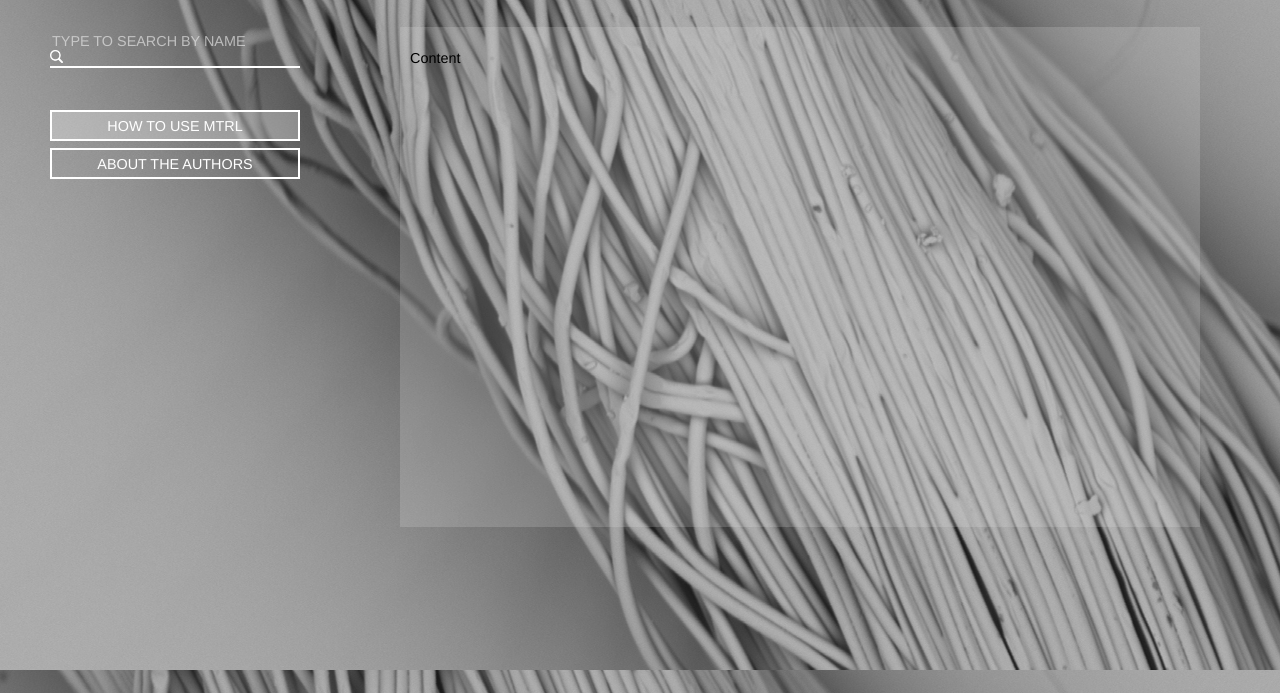
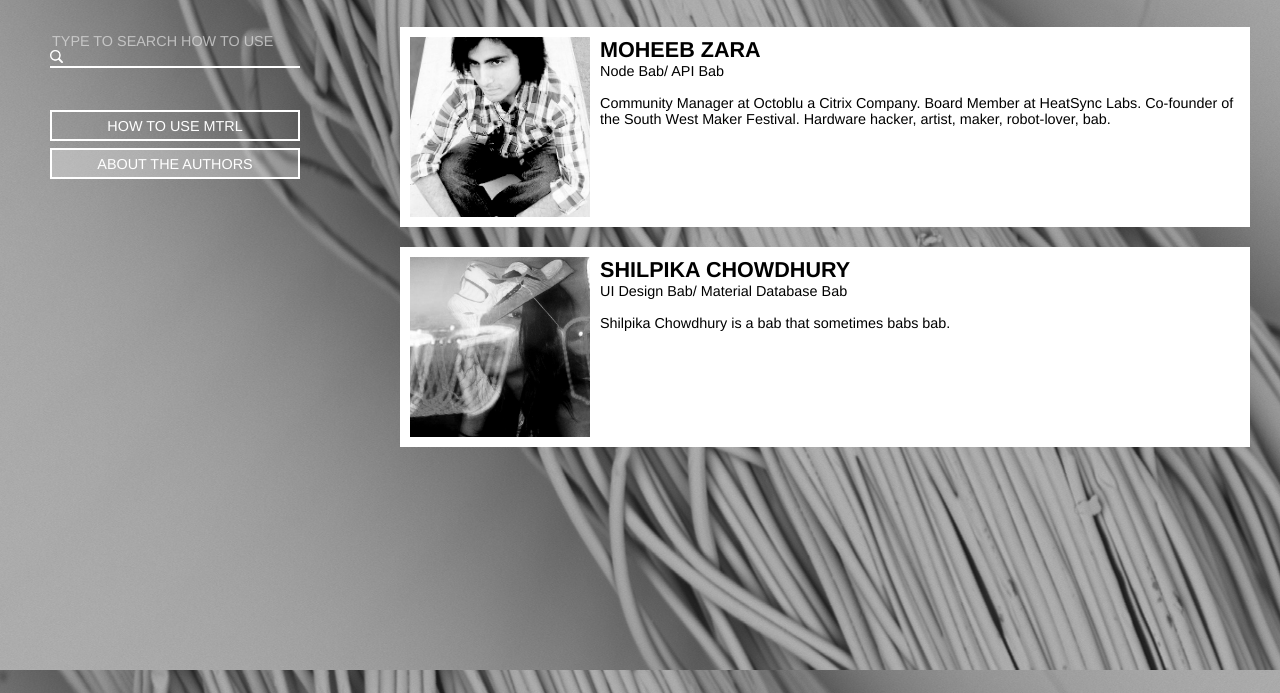
Before and after one commit to virgilvox/matrl, a plain HTML site: page about.html in a window 1280 px wide. Shown: the part 227-920 px from the top of the page. Drawn offline with Linux system fonts and the light colour scheme.

Commit message:
updated about page and assicated h1, h2, h3 correct

```diff
--- a/about.html
+++ b/about.html
@@ -27,34 +27,47 @@
 	<a href="index.html"><img class="logo" src="images/logo.png"></a>
 	<div id="search-criteria">
 		<div id="condition">
-			<h1 id="condition-name"><input class="search" type="text" name="" placeholder="Type to Search by Name"/> <img src="images/search.png" height="13"></h1>
+			<h3 id="condition-name"><input class="search" type="text" name="" placeholder="Type to Search How To Use"/> <img src="images/search.png" height="13"></h3>
 		</div>
 <!-- 		<div id="condition">
-			<h1 id="condition-name">How to use MTRL</h1>
+			<h3 id="condition-name">How to use MTRL</h3>
 		</div>
 		<div id="condition">
-			<h1 id="condition-name">About the Authors</h1>
+			<h3 id="condition-name">About the Authors</h3>
 		</div>
  -->
  		<div id="about">
-			<button class="current">How to use MTRL</button>
-			<button>About the Authors</button>
+			<button>How to use MTRL</button>
+			<button class="current">About the Authors</button>
 		</div>
  	</div>
 </div>
 
 <div class="main">
 	<div id="output-bar">
-		<a title="Select an Output Format" class="tooltip">
 			<span title="">
-				<button id="output-button">How to Use MTRL</button>
+				<button id="output-button">About the Authors</button>
 			</span>
-		</a>
 	</div>
 
 	<div id="output">
-		<div id="text-content">
-			<p>Content</p>
+		<div id="author-info">
+			<img id="author-image" src="images/moheeb.png">
+			<div id="author-description">
+				<h2> Moheeb Zara </h2>
+				<p> Node Bab/ API Bab </p>
+				<br>
+				<p> Community Manager at Octoblu a Citrix Company. Board Member at HeatSync Labs. Co-founder of the South West Maker Festival. Hardware hacker, artist, maker, robot-lover, bab.  </p>
+			</div>
+		<div>
+		<div id="author-info">
+			<img id="author-image" src="images/shilpika.png">
+			<div id="author-description">
+				<h2> Shilpika Chowdhury </h2>
+				<p> UI Design Bab/ Material Database Bab </p>
+				<br>
+				<p> Shilpika Chowdhury is a bab that sometimes babs bab. </p>
+			</div>
 		<div>
 	</div>
 </div>
--- a/css/style.css
+++ b/css/style.css
@@ -4,12 +4,80 @@ body { color:#000; font-size:0.9em; font-family: helvetica,sans-serif; font-weig
 img {border:none; }
 
 /*** GENERAL ***/
-h1 { font-family: helvetica,arial, sans-serif; margin:0px; padding:0px; font-weight:normal; font-style:normal; font-smooth:always; font-size:2.5em; }
-h2 { font-family: helvetica, arial, sans-serif; margin:0px; padding:0px; font-weight:normal; font-style:normal; font-smooth:always; font-size:1.5em;}
-h3 { font-family: helvetica, arial, sans-serif; margin:0px; padding:0px; font-weight:normal; font-style:normal; font-smooth:always; font-size:0.8em; z-index: 0;}
-button{font-family: helvetica,arial, sans-serif; margin:0px; padding:0px; font-weight:100; font-style:normal; font-smooth:always; font-size:inherit;}
-a {color:#fff; text-decoration:none;}
-p { line-height:1em;}
+h1 {
+color: #fff;
+font-family: helvetica,arial, sans-serif;
+margin:0px;
+padding:0px;
+font-weight:lighter;
+font-style:normal;
+font-smooth:always;
+font-size:1em;
+
+padding: 6px 10px 5px 10px;
+border: solid #fff 2px;
+margin: 2px 0px 1px 0px;
+background: transparent;
+text-transform: uppercase;
+}
+
+h2 {
+color: #fff;
+font-family: helvetica, arial, sans-serif;
+margin:0px;
+padding:0px;
+font-weight:bold;
+font-style:normal;
+font-smooth:always;
+font-size:1.5em;
+text-transform: uppercase;
+}
+
+h3 {
+color: #fff;
+font-family: helvetica, arial, sans-serif;
+margin:0px;
+padding:0px;
+font-weight:lighter;
+font-style:normal;
+font-smooth:always;
+font-size:1em;
+}
+
+p {
+color: #fff;
+font-family: helvetica, arial, sans-serif;
+margin:0px;
+padding:0px;
+font-weight:lighter;
+font-style:normal;
+font-smooth:always;
+font-size:1em;
+/*line-height:1em;*/
+}
+
+button{
+color: #fff;
+font-family: helvetica,arial, sans-serif;
+margin:0px;
+padding:0px;
+font-weight:lighter;
+font-style:normal;
+font-smooth:always;
+font-size:inherit;
+}
+
+a {
+color:#fff;
+text-decoration:none;
+}
+
+
+input{
+	font-size: 1em;
+	font-weight: 100;
+	color: #FFF;
+}
 
 
 .quote {font-family: helvetica,arial,sans-serif;}
@@ -42,6 +110,11 @@ p { line-height:1em;}
     left: 400px; top:190px; right:0; bottom:0;
 }
 
+/*** PAGE TAGS ***/
+
+.graph{
+	background: rgba(225,225,225,0.2);
+}
 
 /*** NAVIGATION ***/
 
@@ -96,12 +169,6 @@ nav #specific-search input{
 	margin: 0px 0px 0px 0px;
 }
 
-#side-bar h1, h2, h3, input{
-	font-size: 1em;
-	font-weight: 100;
-	color: #FFF;
-}
-
 #side-bar img.logo {
 	margin-bottom: 60px;
 	display:block;
@@ -146,7 +213,7 @@ nav #specific-search input{
 	margin-top: 10px;
 }
 
-#side-bar #state-slider h1{
+#side-bar #state-slider h3{
 }
 
 #side-bar #state-slider input {
@@ -182,26 +249,57 @@ nav #specific-search input{
 }
 
 #output{
-	width:70%;
+/*	width:70%;
 	height: 65%;
 
 	min-width: 800px;
-	min-height: 500px;
+	min-height: 500px;*/
+
+	width: 850px;
+	height: 500px;
 
 /*    position: absolute;
     left: 0px; top:65px; right:0; bottom:0;*/
 
 /*	width: 850px;
 	height: 500px;*/
+}
 
-	background: rgba(225,225,225,0.2);
+
+/*** AUTHOR INFO ***/
+
+#author-info{
+	width:100%;
+	height: 200px;
+	background-color: #fff;
+}
+
+/*#author-image{
+	padding: 10px 10px 10px 10px;
+	width: 180px;
+	float:left;
+}*/
+
+#author-image{
+	padding: 10px 10px 10px 10px;
+	width: 180px;
+	float:left;
+}
+
+#author-description{
+	padding: 10px 10px 20px 10px;
+	height: 190px;
+}
+
+#author-description h2{
+	color: #000;
+}
+
+#author-description p{
+	color: #000;
 }
 
 /*** OTHER CONTENT ***/
-
-#text-content {
-	padding: 10px 10px 10px 10px;
-}
 
 #lower {
 	display: inline;
@@ -242,7 +340,6 @@ button{
 }
 
 button:hover{
-	][]
 	background: rgba(255,255,255,0.2);
 }
 
```
Also changed, not shown: index.html (+9 -9 lines).
